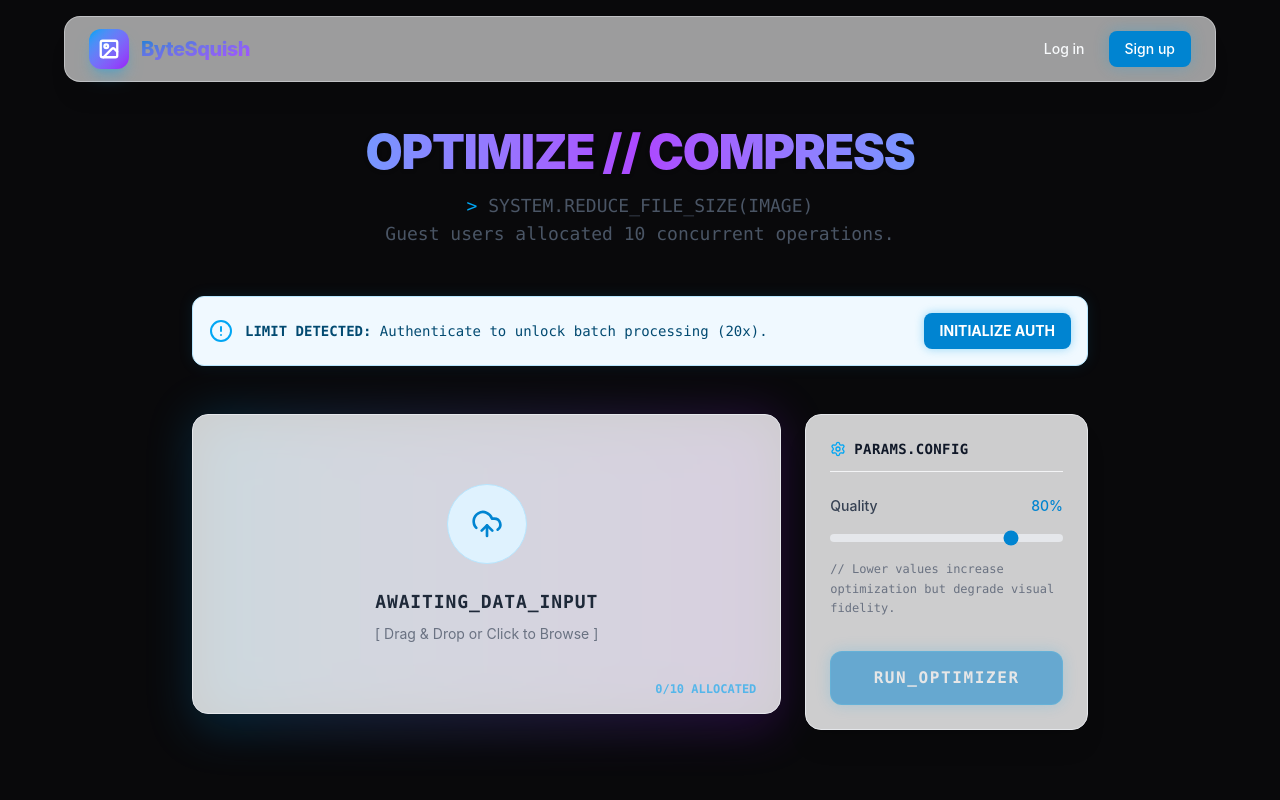
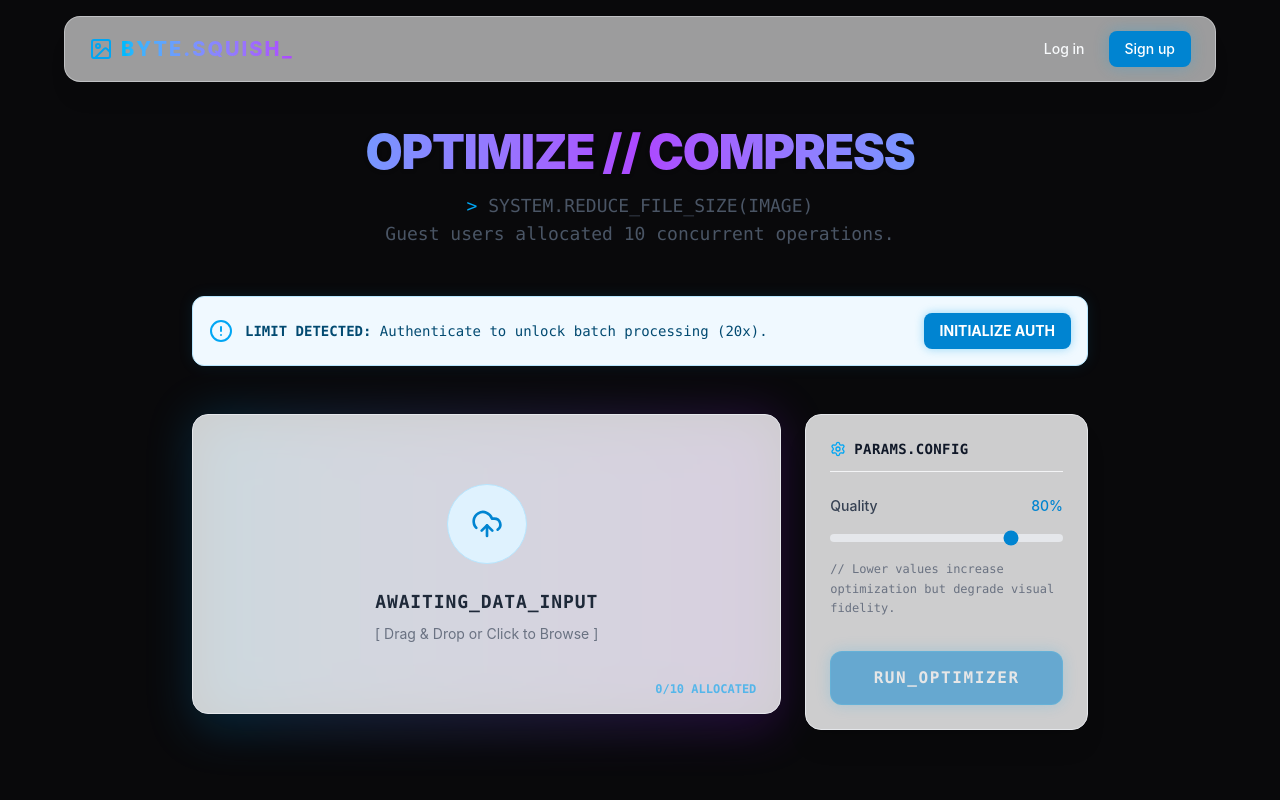
Before and after one commit to webdevhacker/ByteSquish, a React (Vite) app in the folder frontend/: page / in a window 1280 px wide. Shown: the top 800 px of the page. Built offline with nearby package versions, Linux system fonts and the light colour scheme.

Commit message:
changes to logo

```diff
--- a/frontend/src/components/Navbar.jsx
+++ b/frontend/src/components/Navbar.jsx
@@ -9,13 +9,10 @@ export default function Navbar() {
     <div className="fixed top-0 inset-x-0 z-50 pt-4 flex justify-center w-full pointer-events-none">
       <header className="pointer-events-auto backdrop-blur-2xl bg-white/60 dark:bg-zinc-900/60 border border-gray-200/50 dark:border-zinc-800/50 transition-colors duration-300 rounded-2xl shadow-xl shadow-black/5 dark:shadow-sky-900/10 w-[95%] max-w-6xl">
         <div className="px-4 sm:px-6 h-16 flex items-center justify-between">
-          <Link to="/" className="flex items-center gap-2 sm:gap-3 group shrink-0">
-            <div className="w-8 h-8 sm:w-10 sm:h-10 rounded-xl bg-gradient-to-br from-sky-500 to-purple-600 flex items-center justify-center text-white shadow-lg shadow-sky-500/30 group-hover:scale-105 group-hover:rotate-3 transition-all duration-300">
-              <ImageIcon size={18} strokeWidth={2.5} className="sm:hidden" />
-              <ImageIcon size={22} strokeWidth={2.5} className="hidden sm:block" />
-            </div>
-            <span className="font-extrabold text-lg sm:text-xl tracking-tight bg-gradient-to-br from-sky-600 to-purple-500 dark:from-sky-400 dark:to-purple-300 bg-clip-text text-transparent group-hover:opacity-80 transition-opacity">
-              ByteSquish
+          <Link to="/" className="flex items-center gap-2 group shrink-0">
+            <ImageIcon size={24} className="text-sky-500 group-hover:scale-110 transition-transform duration-300" />
+            <span className="font-extrabold text-lg sm:text-xl tracking-widest text-transparent bg-clip-text bg-gradient-to-r from-sky-400 to-purple-500 group-hover:opacity-80 transition-opacity">
+              BYTE.SQUISH_
             </span>
           </Link>
 
```
